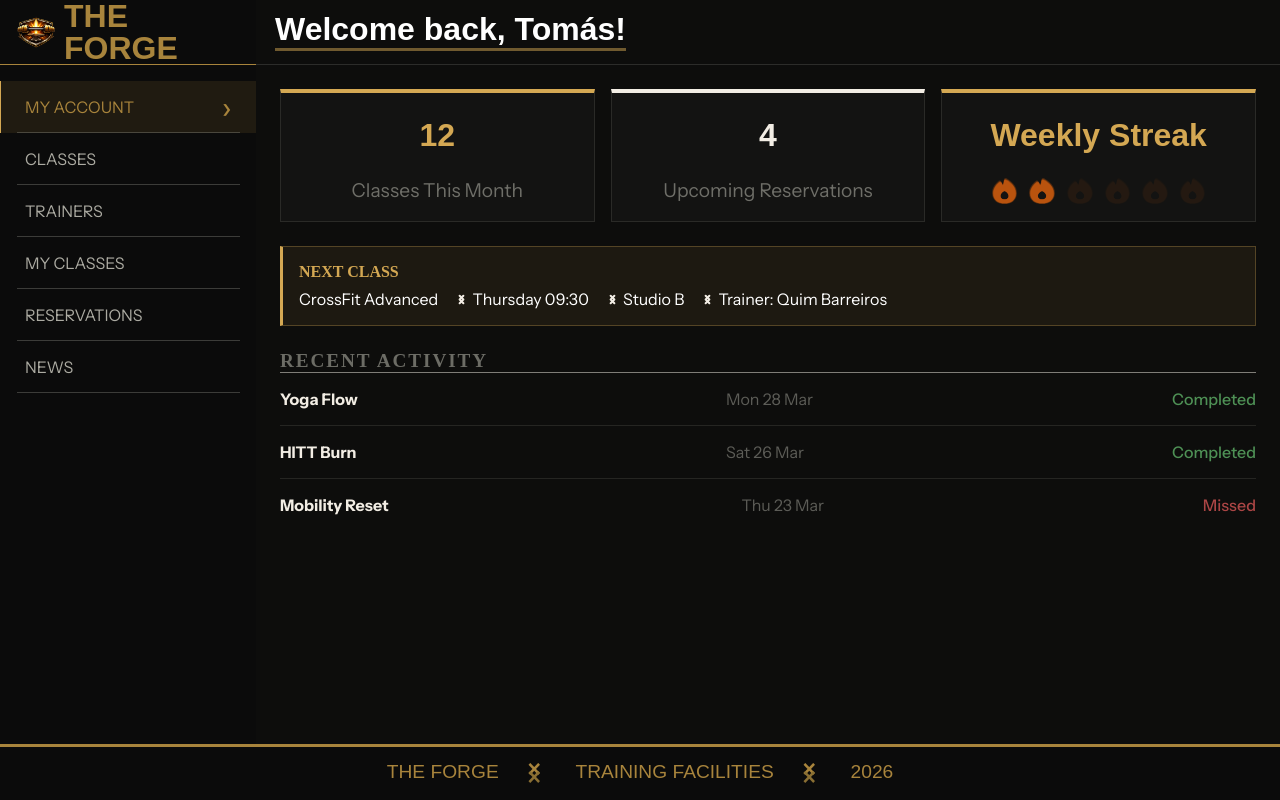
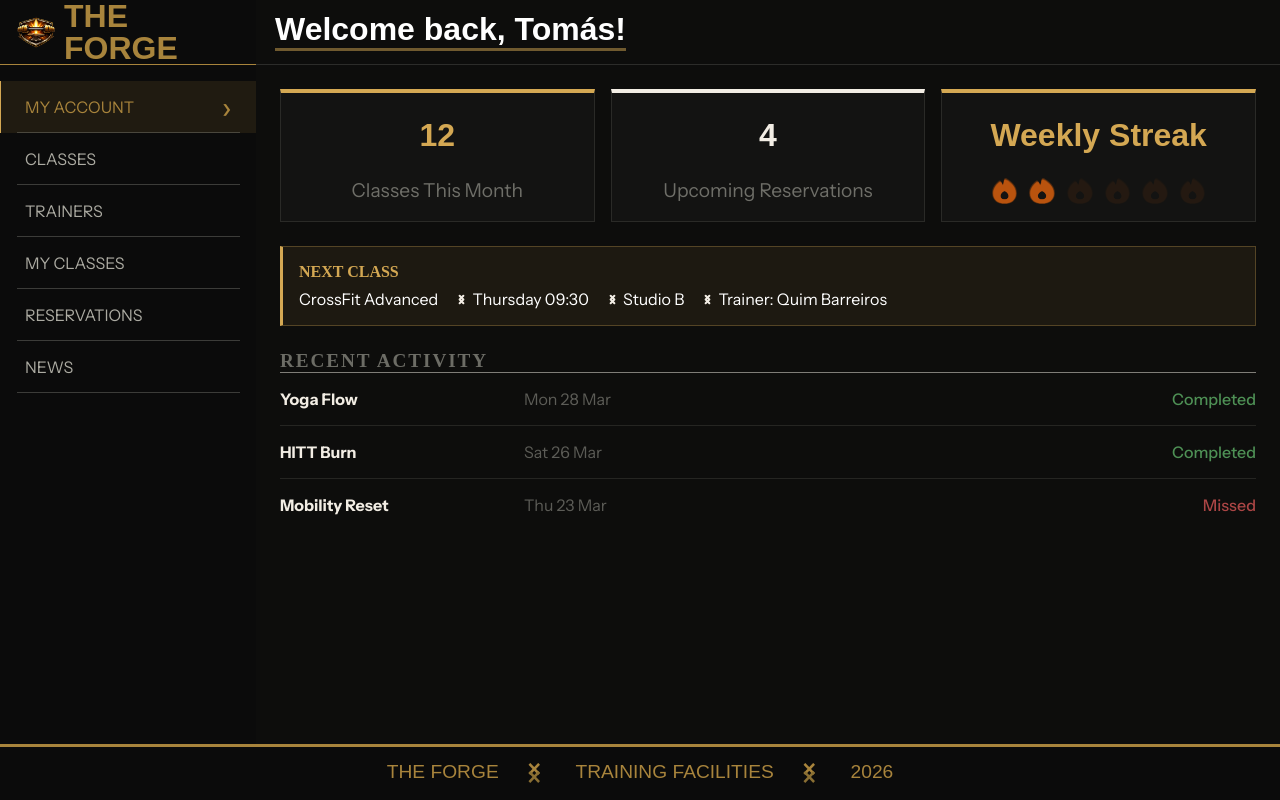
Before and after one commit to Pinho13/LTW-The-Forge, a PHP site: page /my-account.html in a window 1280 px wide. Run offline with PHP 8.4, Linux system fonts and the light colour scheme; some web fonts are replaced.

Commit message:
Small fix

```diff
--- a/src/style/components/activity-list.css
+++ b/src/style/components/activity-list.css
@@ -6,7 +6,7 @@
 
 .activity-list__item {
     display: grid;
-    grid-template-columns: 1fr 1fr auto;
+    grid-template-columns: 1fr 1fr 2fr;
     align-items: center;
     padding-block: var(--space-m);
     border-bottom: 1px solid rgba(var(--color-grey-rgb), 0.15);
```
